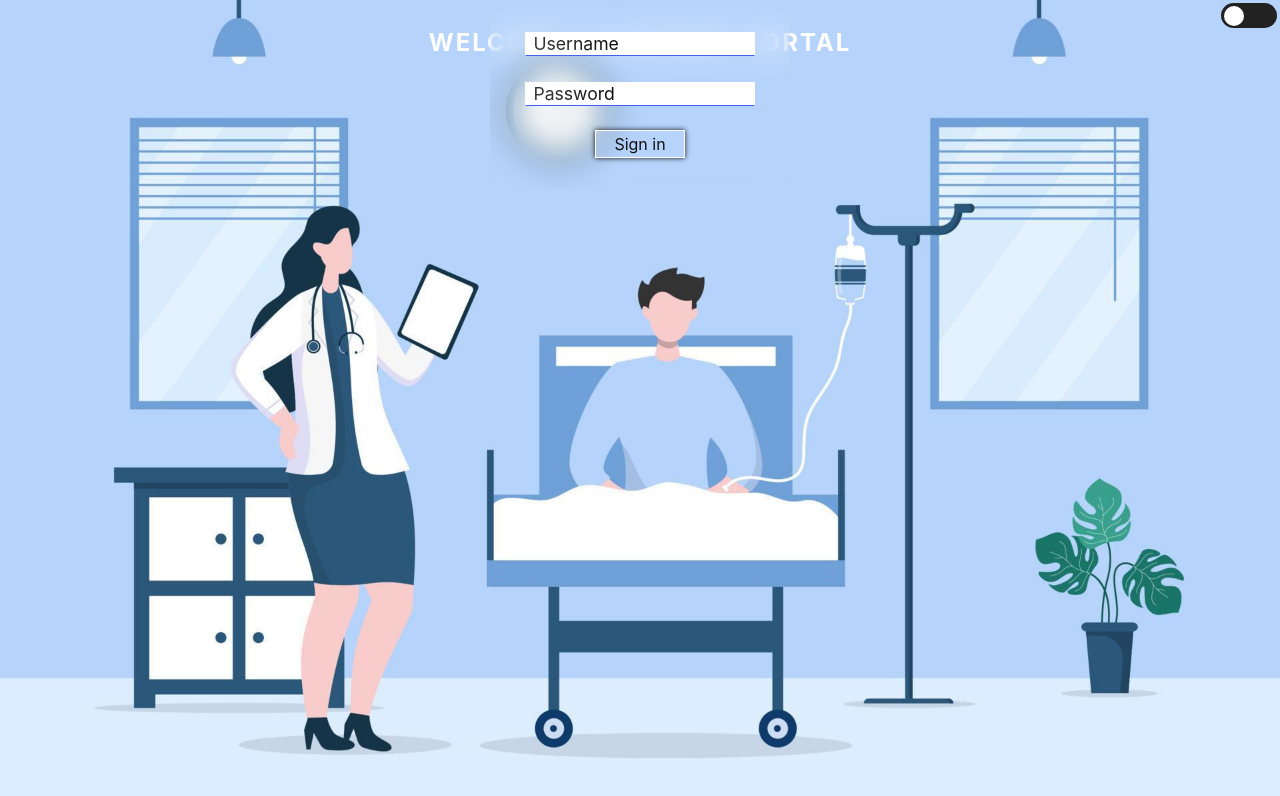
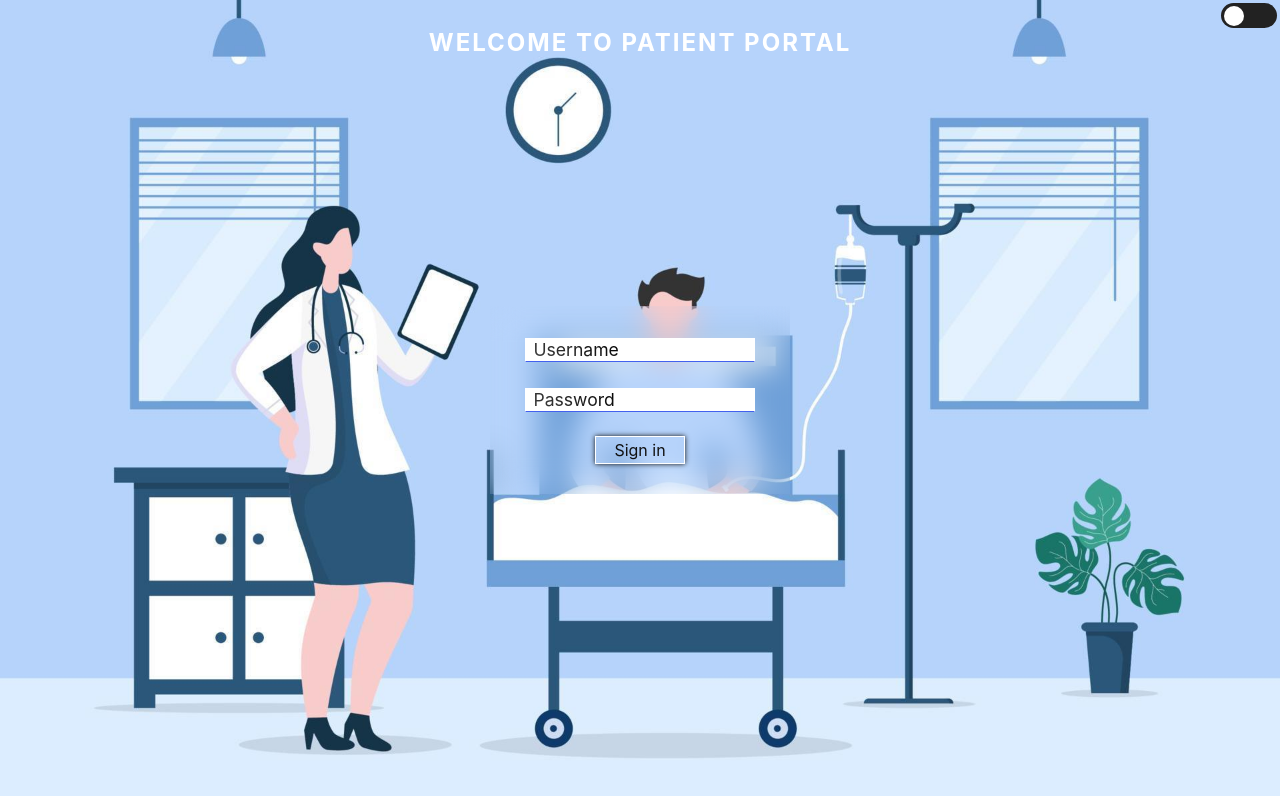
Before and after one commit to bawrdiii/patientportal, a Next.js app: page / in a window 1280 px wide. Shown: the top 796 px of the page. Built offline with nearby package versions, Linux system fonts and the light colour scheme; a small style sheet from the web is missing.

Commit message:
Edit main container height

```diff
--- a/styles/globals.css
+++ b/styles/globals.css
@@ -357,14 +357,14 @@ a {
 .container {
     display: grid;
     place-content: center;
-    height: 100%;
+    height: 100vh;
 }
 
 .main-form {
     padding: .4em;
     width: 300px;
     max-width: 300px;
-    margin: auto;
+    margin: 5em auto;
     backdrop-filter: blur(15px);
 }
 
@@ -794,9 +794,7 @@ input.file-inp {
 }
 
 /* ! */
-/* ? main info */
 
-/* ! */
 /* ? show patient */
 .infos {
     display: grid;
```
